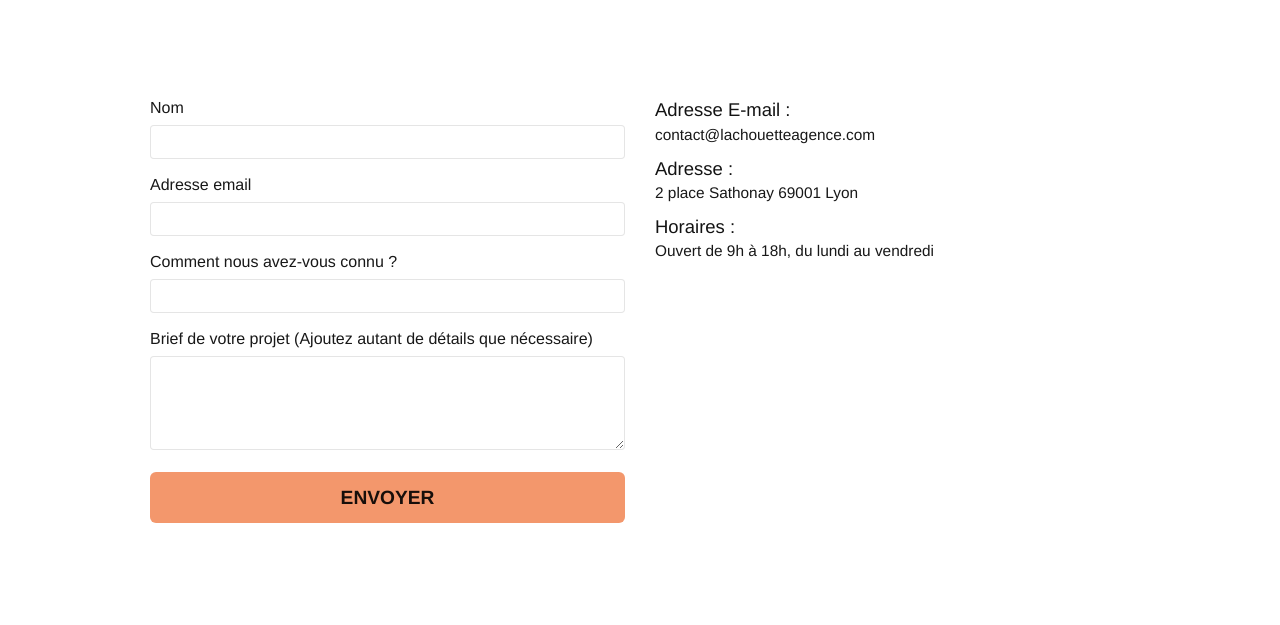
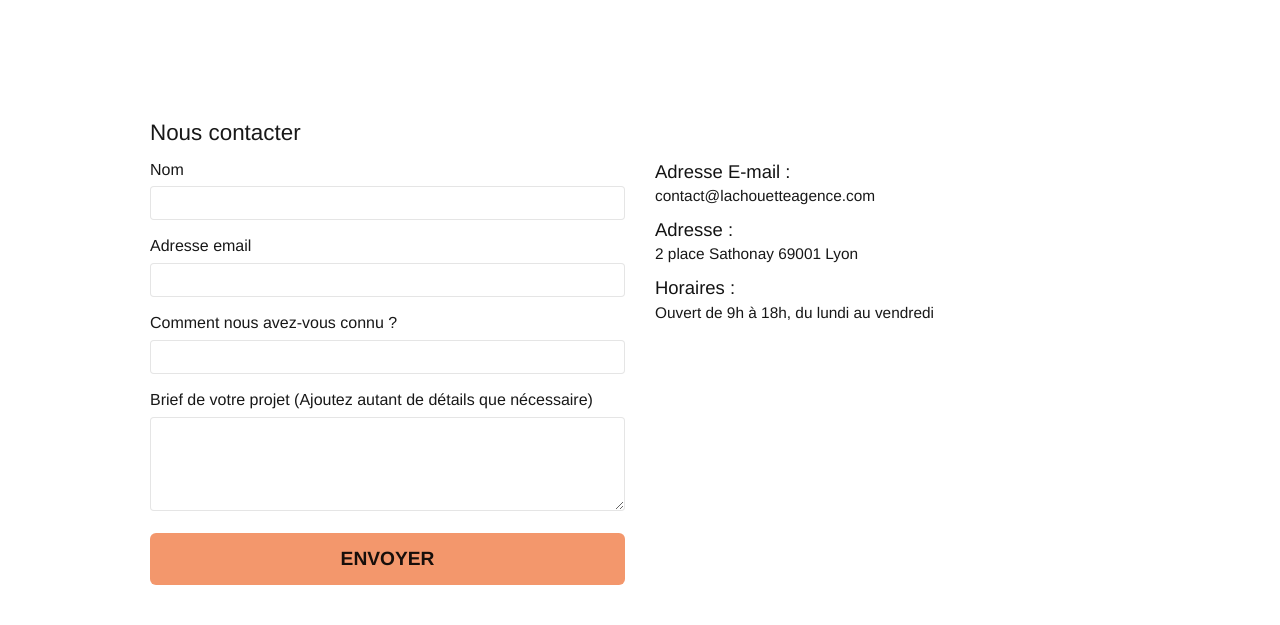
Before and after one commit to YohanD2/DevriesYohan_4_23112020, a plain HTML site: page index.html in a window 1280 px wide. Shown: the part 3488-4113 px from the top of the page. Drawn offline with nearby package versions, Linux system fonts and the light colour scheme.

Commit message:
testing W3C Validator

```diff
--- a/index.html
+++ b/index.html
@@ -185,6 +185,7 @@
 
       <section class="bloc bgc-white l-bloc" id="bloc-7">
       	<div class="container bloc-lg">
+			<h2>Nous contacter</h2>
       		<div class="row">
       			<div class="col-sm-6">
       				<form id="form_1">
```
